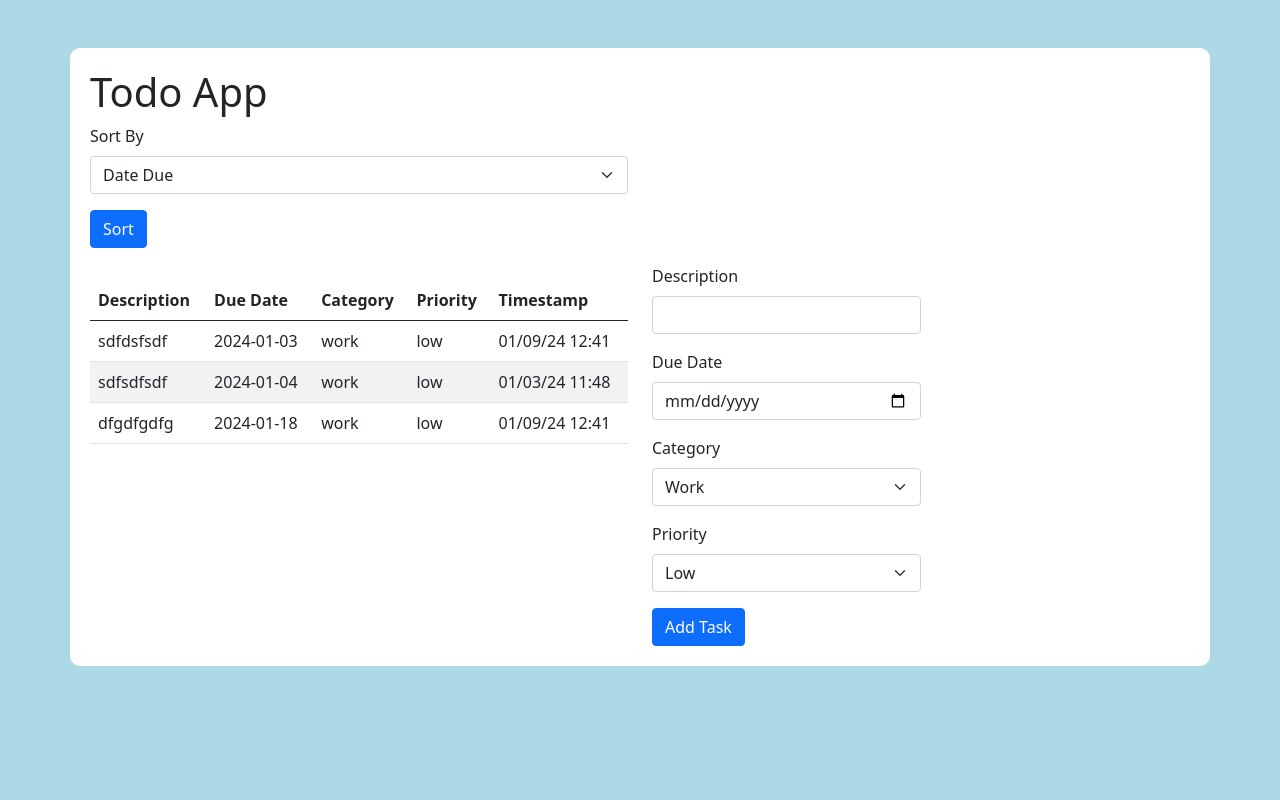
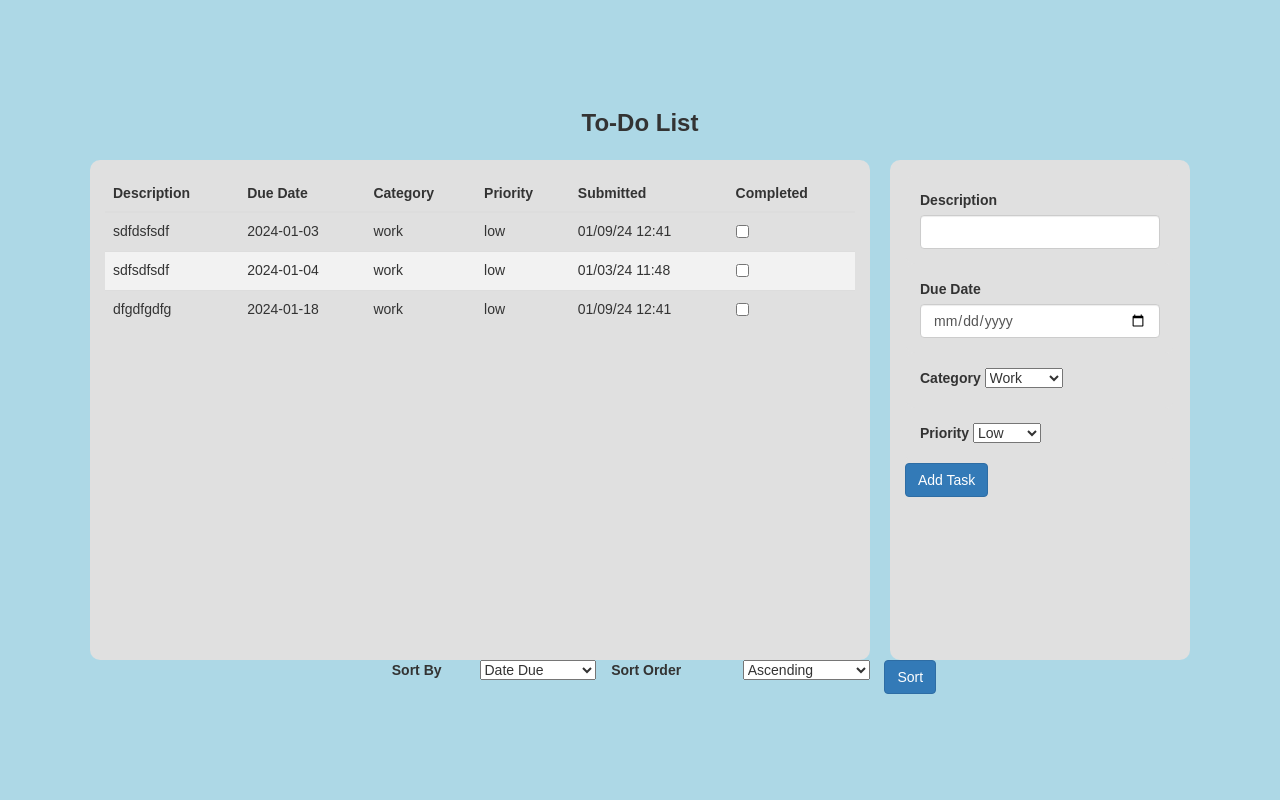
Before and after one commit to ISLAGIATT/portfolio_todo, a Flask app: page / in a window 1280 px wide. Run offline with Flask 3, Linux system fonts and the light colour scheme; some libraries are stand-ins or nearby versions.

Commit message:
added asc and desc group by as well as hide when complete

```diff
--- a/main.py
+++ b/main.py
@@ -1,12 +1,11 @@
-# TODO: Delete button, fix layout
-
 from datetime import datetime
 from flask import Flask, render_template, redirect, url_for, flash, request
 from flask_sqlalchemy import SQLAlchemy
 from flask_bootstrap import Bootstrap5
 from flask_wtf import FlaskForm
 from flask_wtf.csrf import CSRFProtect
-from wtforms import StringField, SubmitField, DateTimeField, SelectField
+from sqlalchemy import desc
+from wtforms import StringField, SubmitField, SelectField
 from wtforms.validators import DataRequired, Length
 from wtforms.fields import TextAreaField
 
@@ -47,20 +46,25 @@ with app.app_context():
 @app.route('/', methods=['GET', 'POST', 'DELETE'])
 def home():
     form = Task(meta={'csrf': False})
+
+    # sort table by menu function
     sort_by = request.form.get('sort_by', 'due_date')
+    sort_order = request.form.get('sort_order', 'asc')  # Default to ascending order
 
     if sort_by == 'due_date':
-        todo_items = Todo.query.order_by(Todo.due_date.asc()).all()
+        todo_items = Todo.query.order_by(getattr(Todo.due_date, sort_order)()).all()
     elif sort_by == 'description':
-        todo_items = Todo.query.order_by(Todo.description.asc()).all()
+        todo_items = Todo.query.order_by(getattr(Todo.description, sort_order)()).all()
     elif sort_by == 'timestamp':
-        todo_items = Todo.query.order_by(Todo.timestamp.asc()).all()
+        todo_items = Todo.query.order_by(getattr(Todo.timestamp, sort_order)()).all()
     elif sort_by == 'category':
-        todo_items = Todo.query.order_by(Todo.category.asc()).all()
+        todo_items = Todo.query.order_by(getattr(Todo.category, sort_order)()).all()
     elif sort_by == 'priority':
-        todo_items = Todo.query.order_by(Todo.priority.asc()).all()
+        todo_items = Todo.query.order_by(getattr(Todo.priority, sort_order)()).all()
     else:
-        todo_items = Todo.query.all()
+        todo_items = Todo.query.order_by(getattr(Todo.timestamp, sort_order)()).all()
+
+    #form submission
     if form.validate_on_submit():
         if len(form.description.data) > 25:
             flash('Description may not exceed 25 characters', 'error')
--- a/templates/index.html
+++ b/templates/index.html
@@ -4,18 +4,10 @@
     <meta charset="UTF-8">
     <meta name="viewport" content="width=device-width, initial-scale=1.0">
     <title>Todo App</title>
-    <link rel="stylesheet" href="https://cdn.jsdelivr.net/npm/bootstrap@5.0.2/dist/css/bootstrap.min.css">
+    <link href="//netdna.bootstrapcdn.com/bootstrap/3.1.0/css/bootstrap.min.css" rel="stylesheet" id="bootstrap-css">
+    <script src="//netdna.bootstrapcdn.com/bootstrap/3.1.0/js/bootstrap.min.js"></script>
+    <script src="//code.jquery.com/jquery-1.11.1.min.js"></script>
     <style>
-        body {
-            background-color: lightblue;
-        }
-
-        .container {
-            background-color: white;
-            border-radius: 10px;
-            padding: 20px;
-        }
-
         .bg-grey {
             background-color: #f2f2f2;
         }
@@ -41,15 +33,82 @@
             background-color: #f2dede;
             color: #a94442;
         }
+        body {
+          font-family: Arial, sans-serif;
+          background-color: lightblue;
+          margin: 0;
+          padding: 0;
+          display: flex;
+          flex-direction: column;
+          align-items: center;
+          justify-content: center;
+          height: 100vh;
+        }
 
+        .header {
+          font-size: 24px;
+          font-weight: bold;
+          margin-bottom: 20px;
+        }
 
+        .container {
+          display: flex;
+          flex-wrap: wrap;
+          justify-content: center;
+          gap: 20px;
+        }
+
+        .text-bubble {
+          flex: 1;
+          padding: 15px;
+          background-color: #e0e0e0;
+          border-radius: 10px;
+        }
+
+        .text-bubble::after {
+          content: '';
+          position: absolute;
+          top: 50%;
+          right: 100%;
+          border-width: 10px;
+          border-style: solid;
+          border-color: transparent #e0e0e0 transparent transparent;
+          margin-top: -10px;
+        }
+
+        .todo-table {
+          width: 100%;
+        }
+
+        .task-form {
+          max-width: 300px;
+        }
+
+        .sort-container {
+          display: flex;
+          align-items: center;
+        }
+
+        .sort-dropdown {
+          flex: 1;
+        }
+
+        .sort-button {
+          margin-left: 10px;
+        }
+
+        .hide-row.fade-out {
+          opacity: 0;
+          transition: opacity 0.5s ease;
+        }
+        .fade-out.d-none {
+          display: none;
+        }
 
   </style>
 </head>
 <body>
-    <div class="container mt-5">
-        <h1>Todo App</h1>
-
+    <div class="header">To-Do List</div>
         <!-- Display flash messages if any -->
             {% with messages = get_flashed_messages() %}
                 {% if messages %}
@@ -60,32 +119,14 @@
                     </ul>
                 {% endif %}
             {% endwith %}
+<!--End flash-->
 
-        <div class="row">
-            <div class="col-md-6">
-                <form method="POST" action="{{ url_for('home') }}">
-                    <!-- Include CSRF token -->
-                    <input type="hidden" name="csrf_token" value="{{ csrf_token() }}">
-                     <!-- Sorting options -->
-                        <div class="mb-3">
-                            <label for="sort_by" class="form-label">Sort By</label>
-                            <select class="form-select" id="sort_by" name="sort_by">
-                                <option value="due_date">Date Due</option>
-                                <option value="description">Alphabetical</option>
-                                <option value="timestamp">Timestamp</option>
-                                <option value="category">Category</option>
-                                <option value="priority">Priority</option>
-                            </select>
-                        </div>
-                        <button type="submit" class="btn btn-primary">Sort</button>
-                    </form>
-            </div>
-        </div>
 
-<div class="row mt-3">
-  <div class="col-md-6">
-    <div class="table-container">
-      <table class="table">
+
+<!--TO-DO list table-->
+
+  <div class="container">
+    <div class="text-bubble" style="height: auto">
       <table class="table">
             <thead>
                 <tr>
@@ -93,7 +134,8 @@
                     <th>Due Date</th>
                     <th>Category</th>
                     <th>Priority</th>
-                    <th>Timestamp</th>
+                    <th>Submitted</th>
+                    <th>Completed</th>
                 </tr>
             </thead>
                 <tbody>
@@ -104,37 +146,40 @@
                     <td>{{ todo_item.category }}</td>
                     <td>{{ todo_item.priority }}</td>
                     <td>{{ todo_item.timestamp }}</td>
+                    <td><input type="checkbox" name="todo_checkbox" class="item-checkbox" value="{{ todo_item.id }}"></td>
                     </tr>
                     {% endfor %}
                 </tbody>
      </table>
     </div>
-                  </div>
-                  <div class="col-md-6">
-                    <div class="form-container">
+
+
+            <!-- Task Submission Form fields -->
+            <div class="text-bubble task-form" style="height:500px">
               <form method="POST" action="{{ url_for('home') }}">
             <!-- Include CSRF token -->
             <input type="hidden" name="csrf_token" value="{{ csrf_token() }}">
-            <!-- Form fields -->
-            <div class="mb-3">
+              <!--token end-->
+
+            <div class="text-bubble task-form">
                 <label for="description" class="form-label">Description</label>
-                <input type="text" class="form-control" id="description" name="description" maxlength="25" style="width: 50%;">
+                <input type="text" class="form-control" id="description" name="description" maxlength="25">
             </div>
-            <div class="mb-3">
+            <div class="text-bubble task-form">
                 <label for="due_date" class="form-label">Due Date</label>
-                <input type="date" class="form-control" id="due_date" name="due_date" style="width: 50%;">
+                <input type="date" class="form-control" id="due_date" name="due_date">
             </div>
-            <div class="mb-3">
+            <div class="text-bubble task-form">
                 <label for="category" class="form-label">Category</label>
-                <select class="form-select" id="category" name="category" style="width: 50%;">
+                <select class="form-select" id="category" name="category">
                     <option value="work">Work</option>
                     <option value="personal">Personal</option>
                     <option value="other">Other</option>
                 </select>
             </div>
-            <div class="mb-3">
+            <div class="text-bubble task-form">
                 <label for="priority" class="form-label">Priority</label>
-                <select class="form-select" id="priority" name="priority" style="width: 50%;">
+                <select class="form-select" id="priority" name="priority">
                     <option value="low">Low</option>
                     <option value="normal">Normal</option>
                     <option value="urgent">Urgent</option>
@@ -146,6 +191,68 @@
           </div>
         </div>
 
+    <!--sort by dropdown-->
+<div class="container-flex">
+    <form method="POST" action="{{ url_for('home') }}">
+        <!-- Include CSRF token -->
+        <input type="hidden" name="csrf_token" value="{{ csrf_token() }}">
+
+        <!-- Sorting options -->
+        <div class="row align-items-left">
+            <div class="col-md-2">
+                <div class="sort-label">
+                    <label for="sort_by" class="form-label">Sort By</label>
+                </div>
+            </div>
+
+
+            <div class="col-md-3">
+                <div class="sort-dropdown">
+                    <select class="form-select" id="sort_by" name="sort_by" style="width: 115%;">
+                        <option value="due_date">Date Due</option>
+                        <option value="description">Alphabetical</option>
+                        <option value="timestamp">Timestamp</option>
+                        <option value="category">Category</option>
+                        <option value="priority">Priority</option>
+                    </select>
+                </div>
+            </div>
+            <div class="col-md-3">
+                <div class="sort-label">
+                    <label for="sort_order">Sort Order</label>
+                </div>
+            </div>
+            <div class="col-md-3">
+                <div class="sort-dropdown">
+                    <select class="form-select" name="sort_order" style="width:125%;">
+                        <option value="asc" {% if sort_order == 'asc' %}selected{% endif %}>Ascending</option>
+                        <option value="desc" {% if sort_order == 'desc' %}selected{% endif %}>Descending</option>
+                    </select>
+                </div>
+            </div>
+            <div class="col-md-1">
+                <div class="sort-button">
+                    <button type="submit" class="btn btn-primary">Sort</button>
+                </div>
+            </div>
+        </div>
+    </form>
+</div>
+
+
+
+<!--end sort by dropdown-->
+
+    <!-- Add checkbox to unhide rows -->
+<!--<div>-->
+<!--  <input type="checkbox" id="unhide-checkbox">-->
+<!--  <label for="unhide-checkbox">Show Completed Tasks</label>-->
+<!--</div>-->
+
+
+
+
     <script src="https://cdn.jsdelivr.net/npm/bootstrap@5.0.2/dist/js/bootstrap.bundle.min.js"></script>
+
 </body>
 </html>
```
Also changed, not shown: instance/todo.db. Lines whose indentation alone changed are shown as unchanged.
